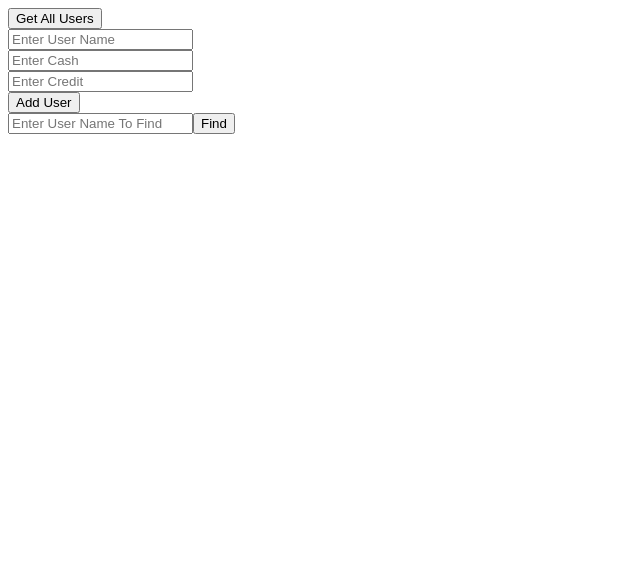
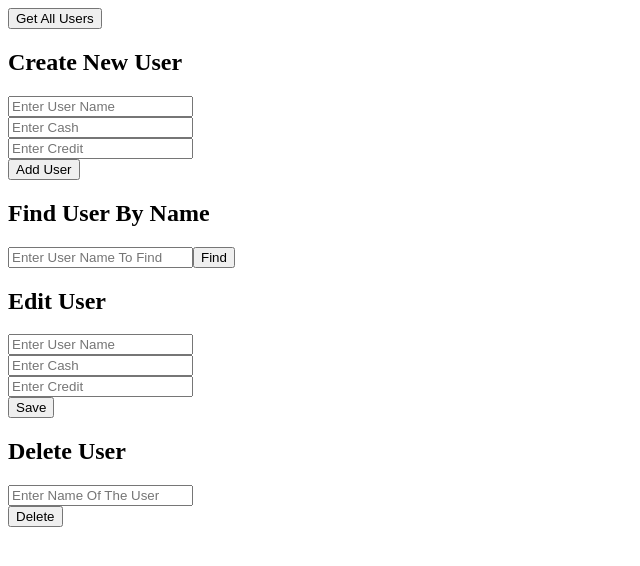
Before and after one commit to Ernestobolkin/Bank, a React (Create React App) app in the folder client/: page / in a window 1280 px wide. Shown: the top 566 px of the page, without its empty margins (0-640 px from the left). Built offline with nearby package versions, Linux system fonts and the light colour scheme.

Commit message:
Full crud from client side

```diff
--- a/client/src/App.js
+++ b/client/src/App.js
@@ -1,14 +1,17 @@
-import { GetAllUsers } from "./getAllUsers";
-import { CreateUser } from "./createUser";
-import { FindUser } from "./findUser";
-
+import { GetAllUsers } from "./components/getAllUsers";
+import { CreateUser } from "./components/createUser";
+import { FindUser } from "./components/findUser";
+import { EditUser } from "./components/editUser";
+import { DeleteUser } from "./components/deleteUser";
 
 function App() {
   return (
     <>
-      <GetAllUsers/>
-      <CreateUser/> <br/>
-      <FindUser/>
+      <GetAllUsers />
+      <CreateUser /> <br />
+      <FindUser /> <br />
+      <EditUser />
+      <DeleteUser />
     </>
   );
 }
--- a/client/src/createUser.js
+++ b/client/src/components/createUser.js
@@ -14,7 +14,7 @@ export const CreateUser = () => {
     e.name === "UserCash" &&
       setUser({ name: user.name, cash: e.value, credit: user.credit });
     e.name === "UserCredit" &&
-      setUser({ name: user.name, cash: e.value, credit: e.value });
+      setUser({ name: user.name, cash: user.cash, credit: e.value });
   };
 
   const onClickHandel = async () => {
@@ -35,6 +35,7 @@ export const CreateUser = () => {
 
   return (
     <>
+     <h2>Create New User</h2>
       <input
         onChange={(e) => onChangeHandle(e.target)}
         name="UserName"
--- /dev/null
+++ b/client/src/components/deleteUser.js
@@ -0,0 +1,27 @@
+import { useState } from "react";
+import axios from "axios";
+
+export const DeleteUser = () => {
+  const [userName, setUserName] = useState("");
+
+  const onHandleClick = async()=>{
+    axios.delete(`http://localhost:8080/user/${userName}`).then((res)=>{
+      alert(res.data)
+    }).catch((error)=>{
+      alert(error.response.data);
+    })
+  }
+
+  return (
+    <>
+      <h2>Delete User</h2>
+      <input
+        onChange={(e) => setUserName(e.target.value)}
+        value={userName}
+        name="name"
+        placeholder="Enter Name Of The User"
+      ></input> <br/>
+      <button onClick={()=>onHandleClick()}>Delete</button>
+    </>
+  );
+};
--- /dev/null
+++ b/client/src/components/editUser.js
@@ -0,0 +1,73 @@
+import { useState } from "react";
+import axios from "axios";
+
+export const EditUser = () => {
+  const [values, setValues] = useState({
+    name: "",
+    cash: NaN,
+    credit: NaN,
+  });
+
+  const onHandleChange = (event) => {
+    event.name === "name" &&
+      setValues({
+        name: event.value,
+        cash: values.cash,
+        credit: values.credit,
+      });
+    event.name === "cash" &&
+      setValues({
+        name: values.name,
+        cash: event.value,
+        credit: values.credit,
+      });
+    event.name === "credit" &&
+      setValues({
+        name: values.name,
+        cash: values.cash,
+        credit: event.value,
+      });
+  };
+
+  const onHandleClick = async () => {
+    const requestOptions = {
+        cash: +values.cash,
+        credit: +values.credit,
+    };
+    await axios
+      .put(`http://localhost:8080/user/edit/${values.name}`, requestOptions)
+      .then((res) => {
+        alert(res.data);
+      })
+      .catch((error) => {
+        alert(error.response.data);
+      });
+  };
+
+  return (
+    <>
+      <h2>Edit User</h2>
+      <input
+        placeholder="Enter User Name"
+        name="name"
+        onChange={(e) => onHandleChange(e.target)}
+      ></input>{" "}
+      <br />
+      <input
+        placeholder="Enter Cash"
+        name="cash"
+        type="number"
+        onChange={(e) => onHandleChange(e.target)}
+      ></input>{" "}
+      <br />
+      <input
+        placeholder="Enter Credit"
+        name="credit"
+        type="number"
+        onChange={(e) => onHandleChange(e.target)}
+      ></input>
+      <br />
+      <button onClick={() => onHandleClick()}>Save</button>
+    </>
+  );
+};
--- a/client/src/findUser.js
+++ b/client/src/components/findUser.js
@@ -18,6 +18,7 @@ export const FindUser = () => {
   };
   return (
     <>
+      <h2>Find User By Name</h2>
       <input
         placeholder="Enter User Name To Find"
         value={value}
--- a/client/src/getAllUsers.js
+++ b/client/src/components/getAllUsers.js
@@ -8,6 +8,7 @@ export const GetAllUsers = () => {
   return (
     <div>
       <button onClick={() => getUsers()}>Get All Users</button>
+
     </div>
   );
 };
```
Also changed, not shown: client/src/editUser.js (deleted, +0 -10 lines).
